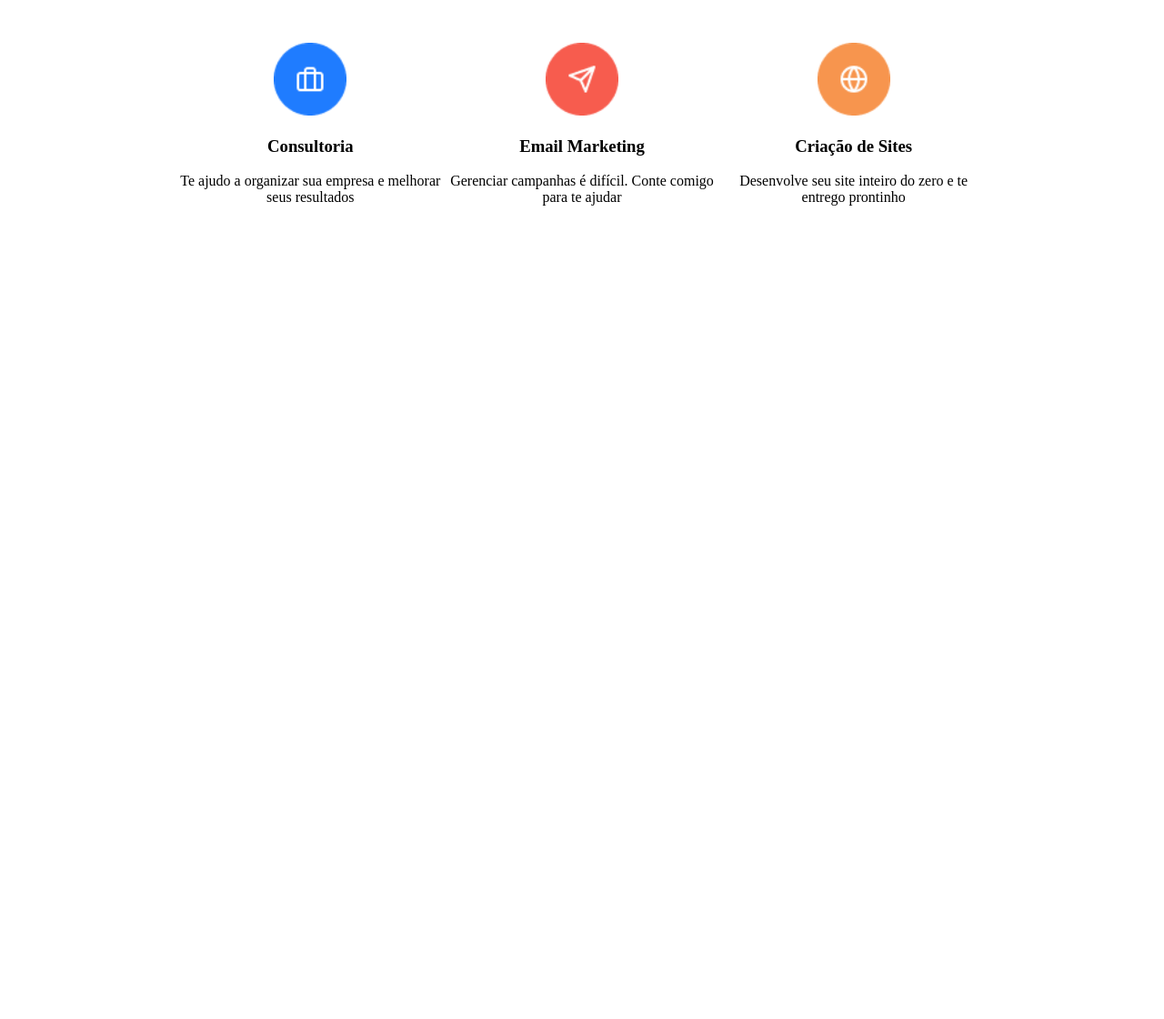
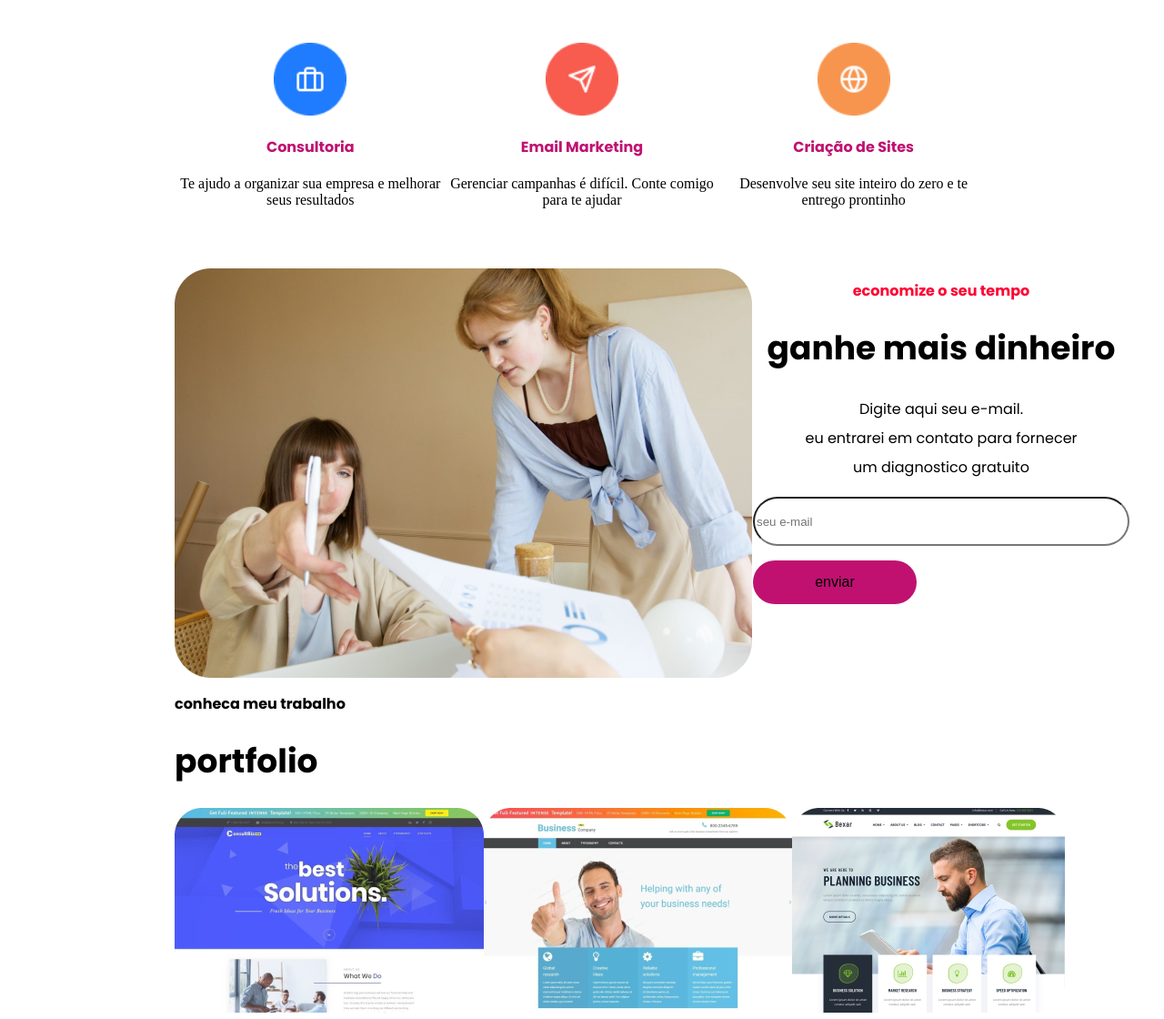
Before and after one commit to ana58178761/portfolio-, a plain HTML site: page porti analu/index.html in a window 1280 px wide. Shown: the part 862-1982 px from the top of the page at 91% size. Before the commit the page ends 1162 px from the top, so only its background shows below. Drawn offline with Linux system fonts and the light colour scheme.

Commit message:
Add files via upload

```diff
--- a/porti analu/estilo.css
+++ b/porti analu/estilo.css
@@ -21,7 +21,7 @@ body {
     left: 160px;
     gap: 0px;
     opacity: 0px;
-    color: #d690bf;
+    color: #c01171;
 }
 
 #menu ul {
@@ -52,7 +52,7 @@ p.texto{
     font-weight: 400;
     line-height: 32px;
     text-align: left;
-    color: darkgray;
+    color: rgb(0, 0, 0);
 }
 
 
@@ -69,11 +69,11 @@ p.texto{
     font-weight: 700;
     line-height: 82px;
     text-align: left;
-    color: #070F18;
+    color: #382a36;
 }
 
 a {
-    color: black;
+    color: rgb(209, 6, 101);
     text-decoration: none;
 }
 
@@ -85,7 +85,7 @@ a {
     gap: 0px;
     border-radius: 50px;
     opacity: 0px;
-    background:aquamarine;
+    background:rgb(161, 10, 47);
     font-family: Poppins;
     font-size: 16px;
     line-height: 24px;
@@ -105,7 +105,7 @@ a {
     font-weight: 600;
     line-height: 24px;
     text-align: left;
-    color: #070F18;
+    color: #191e24;
 
 }
 
@@ -139,3 +139,68 @@ a {
     line-height: 32px;
     text-align: center;
 }
+
+h3{
+
+font-family: Poppins;
+font-size: 16px;
+font-weight: 600 px;
+line-height: 30px;
+text-align: left;
+color: #c01171;
+text-align: center;
+
+}
+
+#contactform input {
+
+width: 406px;
+height: 48px;
+top: 1627px;
+left: 887px;
+gap: 0px;
+border-radius: 50px;
+opacity: 0px;
+
+}
+
+#contactform button {
+
+width: 180px;
+height: 48px;
+top: 1695px;
+left: 887px;
+gap: 0px;
+border-radius: 50px;
+opacity: 0px;
+background-color: #c01171;
+border: 0;
+font-size: 16px;
+
+}
+
+#red2{
+
+    font-family: Poppins;
+    font-size: 16px;
+    font-weight: 700;
+    line-height: 24px;
+    text-align: left;
+
+
+
+}
+
+#black2{
+
+    font-family: Poppins;
+    font-size: 36px;
+    font-weight: 700;
+    line-height: 54px;
+    text-align: left;
+
+
+
+
+
+}
--- a/porti analu/index.html
+++ b/porti analu/index.html
@@ -62,13 +62,13 @@
                 Meus Clientes</p>
         </div>
         <div id="cabecalhologo">
-            <img width = "100" src="apple.png">
+            <img width="100" src="apple.png">
         </div>
         <div id="cabecalhologo">
-            <img width = "100" src="slack.png">
+            <img width="100" src="slack.png">
         </div>
         <div id="cabecalhologo">
-            <img width = "100" src="spotify.png">
+            <img width="100" src="spotify.png">
         </div>
     </div>
     <div class="navegacao">
@@ -102,7 +102,45 @@
             <h3>Criação de Sites</h3>
             <p>Desenvolve seu site inteiro
                 do zero e te entrego prontinho</p>
+
         </div>
+    </div>
+    <div class="navegacao">
+        <div>
+            <img src="Group26.png">
+        </div>
+        <div id="contactform">
+
+            <h2 id="red"> economize o seu tempo </h2>
+            <h1 id="black"> ganhe mais dinheiro </h1>
+            <p class="gray">Digite aqui seu e-mail.
+                <br> eu entrarei em contato para fornecer
+                <br> um diagnostico gratuito
+            </p>
+
+
+            <form action="https://formspree.io/f/mnnazalw" method="post">
+                <input placeholder="seu e-mail" type=" text" id=" e-maiLinput" name="contactemail" requierd="requierd">
+                <p>
+                    <button type="submit">enviar</button>
+                </p>
+
+            </form>
+        </div>
+    </div>
+    <div>
+        <h2 id="red2"> conheca meu trabalho</h2>
+        <h1 id="black2">portfolio</h1>
+    </div>
+
+    <div class="navegacao">
+        <div> <img src="modelo-de-site-corporativo-responsivo-gratuito_52524-0-original 1.png"></div>
+        <div> <img src="modelo-gratuito-de-site-responsivo-para-negocios_55108-0-original 1.png"></div>
+        <div> <img src="bexer-bootstrap-business-template 1.png"></div>
+
+
 </body>
 
+
+
 </html>
```
Lines whose indentation alone changed are shown as unchanged.
